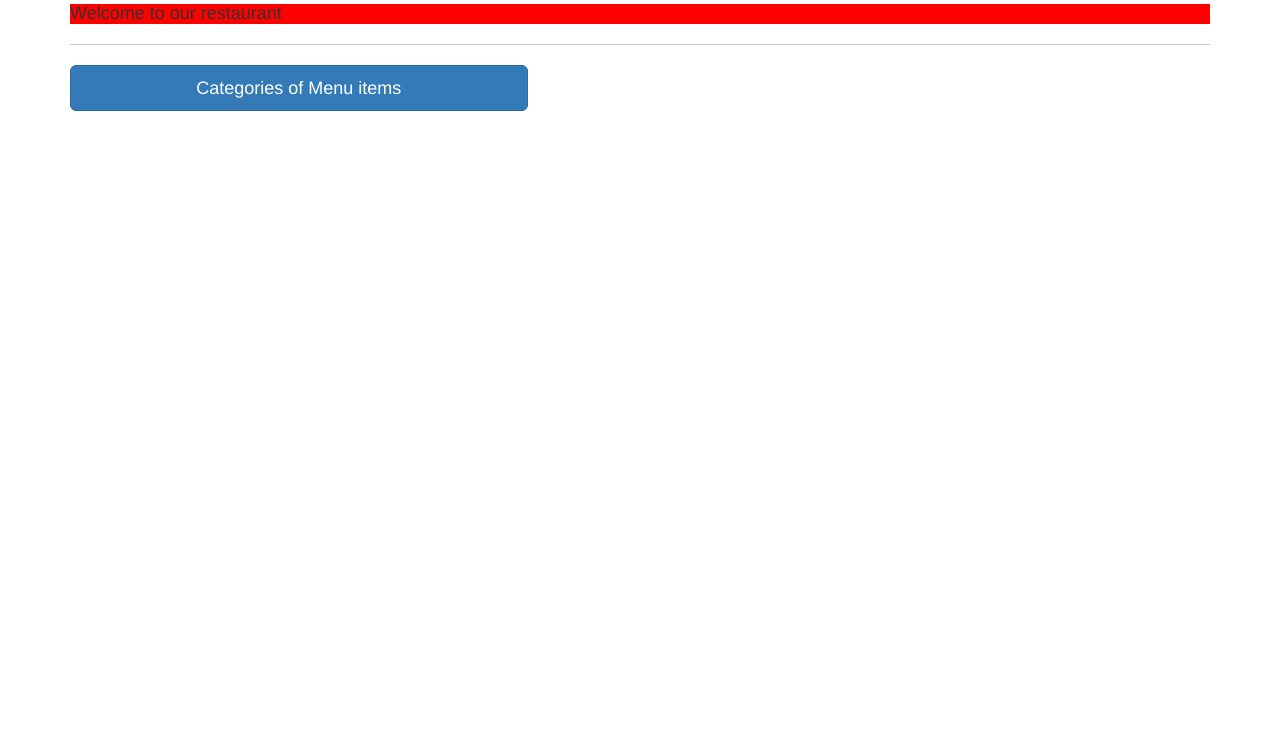
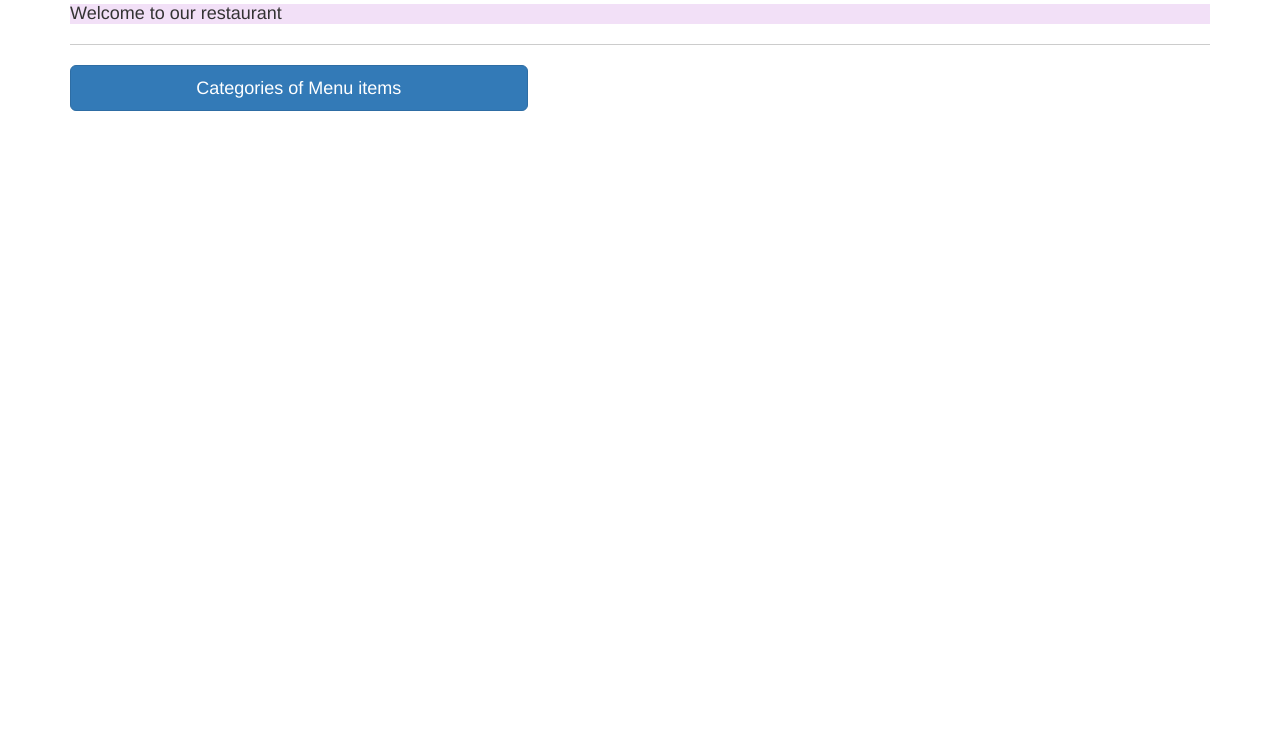
Before and after one commit to eastbourne1904/module4-solution_Course5, a plain HTML site: page index.html in a window 1280 px wide. Shown: the part 69-800 px from the top of the page. Drawn offline with Linux system fonts and the light colour scheme.

Commit message:
Update home.template.html
Updated background colour

```diff
--- a/src/menu/templates/home.template.html
+++ b/src/menu/templates/home.template.html
@@ -1,5 +1,5 @@
 <!-- <h4>Welcome to our restaurant</h4> -->
-<h4 style="background-color: red">Welcome to our restaurant</h4>
+<h4 style="background-color: #F2E0F7">Welcome to our restaurant</h4>
 <hr />
 <div class="row">
     <div class="col-md-5" >
```
